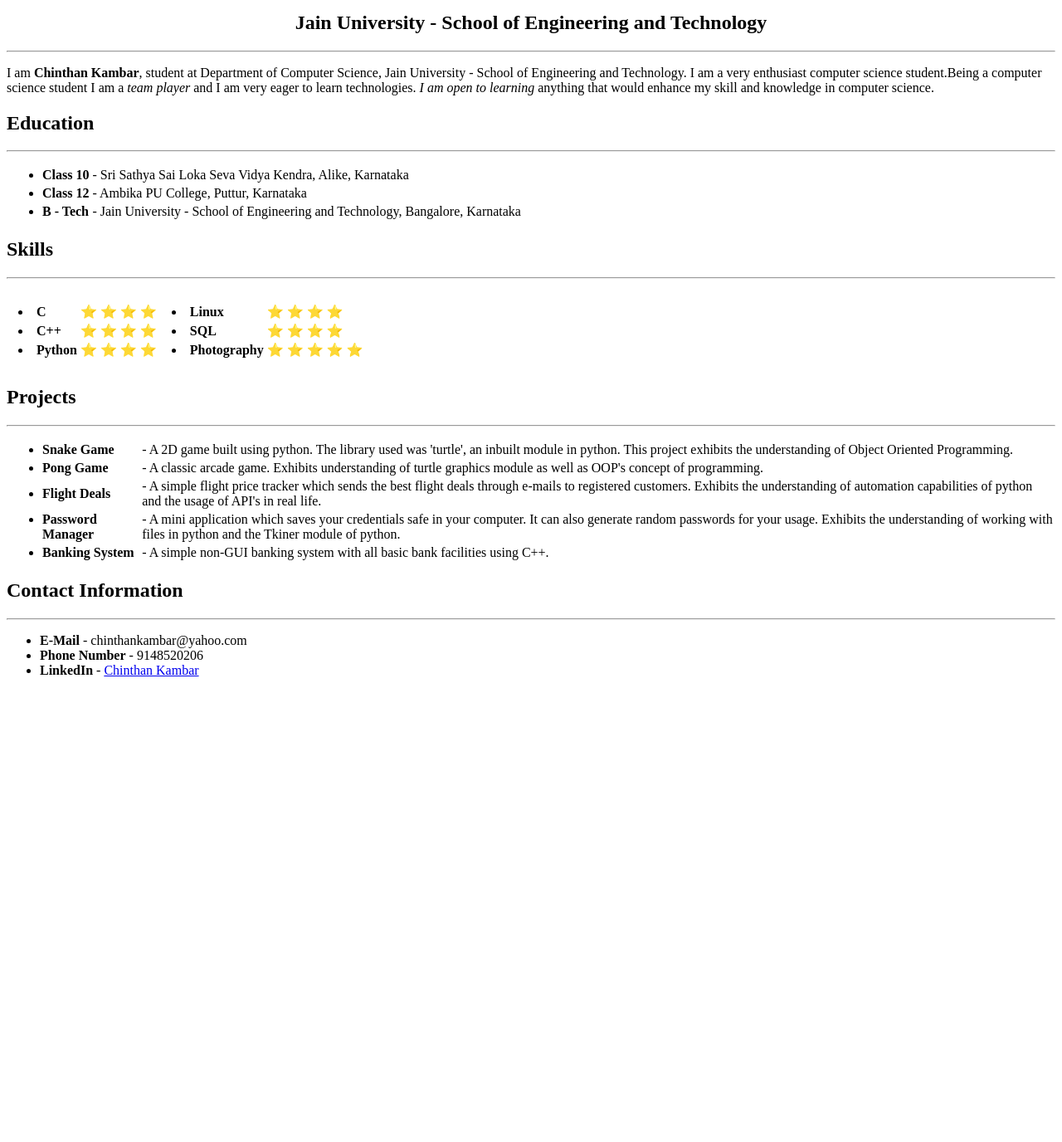
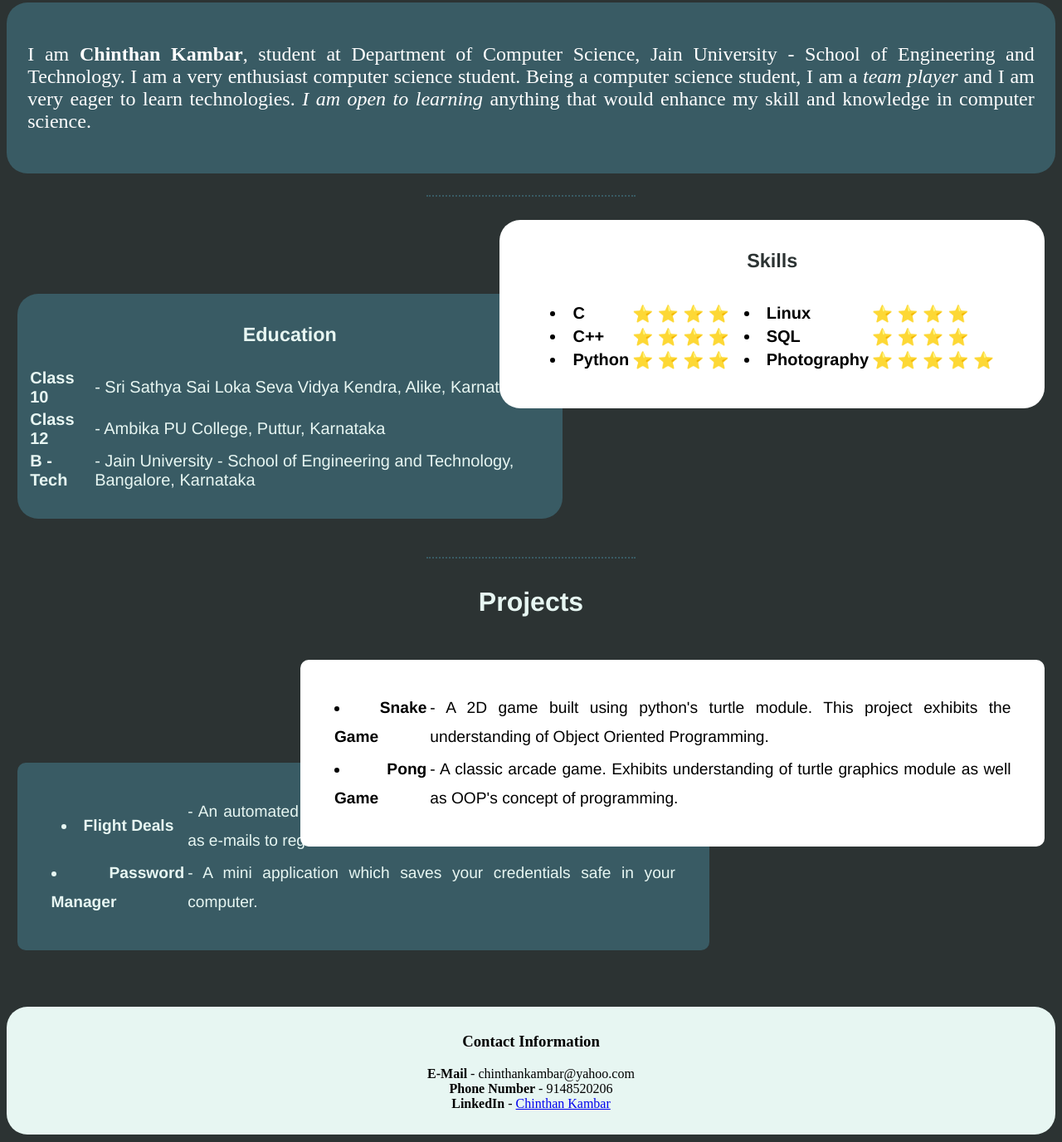
Before and after one commit to pracpython/resume, a plain HTML site: page index.html in a window 1280 px wide. Shown: the part 244-1620 px from the top of the page at 83% size. Before the commit the page ends 1077 px from the top, so only its background shows below. Drawn offline with Linux system fonts and the light colour scheme.

Commit message:
Added CSS styling step V2

```diff
--- a/index.html
+++ b/index.html
@@ -5,27 +5,15 @@
         <meta charset="utf-8">
         <meta name="description" content="Testing what i learnt about html.">
         <title>MY PORTFOLIO</title>
+        <link rel="stylesheet" href="styles/indexPage.css">
     </head>
 
+    <br>
 
     <body>
         <center>
-            <hr>
 
-            <table cellspacing="10">
-
-                <tbody>
-                    <tr>
-                        <td>
-                            <img src="images/cseLogo.png" alt="" height="100" width="100">
-                        </td>
-                        <td>
             <h1>Chinthan Kambar</h1>
-                        </td>
-                    </tr>
-                </tbody>
-
-            </table>
 
             <h2>Student</h2>
 
@@ -33,41 +21,44 @@
 
             <h2>Jain University - School of Engineering and Technology</h2>
 
-            <hr>
         </center>
+        <div class="myDescription">
 
-        <p>
+            <p class="descriptionText">
                 I am <strong>Chinthan Kambar</strong>, student at Department of Computer Science, Jain University - School of Engineering and Technology.
-            I am a very enthusiast computer science student.Being a computer science student I am a <em>team player</em> and I am very eager to learn
+                I am a very enthusiast computer science student. Being a computer science student, I am a <em>team player</em> and I am very eager to learn
                 technologies. <em>I am open to learning</em> anything that would enhance my skill and knowledge in computer science.
 
             </p>
 
-        <h2>
-            Education
-        </h2>
+        </div>
 
+        <br>
         <hr>
 
+        <div class="edskillContainer">
+            <div class="myEducation">
+                <h3 style="color: #e7f6f2;text-align: center;">
+                    Education
+                </h3>
+
                 <p>
-            <ul>
-                <table>
+
+                        <table style="margin-left: auto; margin-right:auto">
 
                             <tbody>
                                 <tr>
                                     <td>
-                                <li>
+
                                         <strong>Class 10</strong>
-                                </li>
+
                                     </td>
                                     <td>- Sri Sathya Sai Loka Seva Vidya Kendra, Alike, Karnataka</td>
                                 </tr>
 
                                 <tr>
                                     <td>
-                                <li>
                                         <strong>Class 12</strong>
-                                </li>
                                     </td>
 
                                     <td>
@@ -77,33 +68,26 @@
 
                                 <tr>
                                     <td>
-                                <li>
                                         <strong>B - Tech</strong>
-                                </li>
                                     </td>
                                     <td>
                                         - Jain University - School of Engineering and Technology, Bangalore, Karnataka
                                     </td>
                                 </tr>
+                            </tbody>
+                        </table>
+                </p>
+            </div>
 
-                    </tbody>
+            <br>
 
-                </table>
-
-
-            </ul>
-        </p>
-
-
-        <h2>
+            <div class="mySkills">
+                <h3 style="color: #2c3333;text-align: center;">
                     Skills
-        </h2>
-
-        <hr>
+                </h3>
 
                 <p>
-
-                <table cellspacing="10">
+                    <table cellspacing="10" style="margin-left:auto;margin-right:auto;">
                         <tr>
                             <td>
                                 <table>
@@ -191,19 +175,50 @@
                             </td>
                         </tr>
                     </table>
-
                 </p>
 
+            </div>
 
-        <h2>
-            Projects
-        </h2>
+        </div>
 
+        <br>
         <hr>
 
-        <p>
-            <ul>
-                <table>
+        <div class="myProjects">
+
+            <h1 style="color: #e7f6f2;text-align: center;padding: 1%;">
+                Projects
+            </h1>
+            <div class="projectSet-1">
+                <table style="margin-left:auto;margin-right:auto;">
+                    <tr>
+                        <td style="text-align: center;">
+                            <li>
+                                <strong>Flight Deals</strong>
+                            </li>
+
+                        </td>
+                        <td>
+                            - An automated flight price tracker which sends the best flight deals as e-mails to registered customers.
+                        </td>
+                    </tr>
+
+                    <tr>
+                        <td>
+                            <li>
+                                <strong>Password Manager</strong>
+                            </li>
+
+                        </td>
+                        <td>
+                            - A mini application which saves your credentials safe in your computer.
+                        </td>
+                    </tr>
+
+                </table>
+            </div>
+            <div class="projectSet-2">
+                <table style="margin-left:auto;margin-right:auto;">
                     <tr>
                         <td>
                             <li>
@@ -212,7 +227,7 @@
 
                         </td>
                         <td>
-                            - A 2D game built using python. The library used was 'turtle', an inbuilt module in python. This project exhibits the understanding of Object Oriented Programming.
+                            - A 2D game built using python's turtle module. This project exhibits the understanding of Object Oriented Programming.
                         </td>
                     </tr>
 
@@ -227,75 +242,32 @@
                             - A classic arcade game. Exhibits understanding of turtle graphics module as well as OOP's concept of programming.
                         </td>
                     </tr>
+                </table>
+            </div>
 
-                    <tr>
-                        <td>
-                            <li>
-                                <strong>Flight Deals</strong>
-                            </li>
+        </div>
 
-                        </td>
-                        <td>
-                            - A simple flight price tracker which sends the best flight deals through e-mails to registered customers. Exhibits the understanding of automation capabilities of python and the usage of API's in real life.
-                        </td>
-                    </tr>
+        <br>
 
-                    <tr>
-                        <td>
-                            <li>
-                                <strong>Password Manager</strong>
-                            </li>
+        <div class="myContact">
+            <h3 style="color: black;">
+                Contact Information
+            </h3>
 
-                        </td>
-                        <td>
-                            - A mini application which saves your credentials safe in your computer. It can also generate random passwords for your usage. Exhibits the understanding of working with files in python and the Tkiner module of python.
-                        </td>
-                    </tr>
+            <p>
+                <strong>E-Mail</strong> - chinthankambar@yahoo.com
+                <br>
 
-                    <tr>
-                        <td>
-                            <li>
-                                <strong>Banking System</strong>
-                            </li>
+                <strong>Phone Number</strong> - 9148520206
+                <br>
 
-                        </td>
-                        <td>
-                            - A simple non-GUI banking system with all basic bank facilities using C++.
-                        </td>
-                    </tr>
-
-                </table>
-
-            </ul>
+                <strong>LinkedIn</strong> - <a href="contact.html">Chinthan Kambar</a>
+                <br>
             </p>
 
-        <h2>
-            Contact Information
-        </h2>
+        </div>
 
-        <hr>
-
-        <p>
-            <ul>
-                <li>
-                    <strong>E-Mail</strong> - chinthankambar@yahoo.com
         <br>
-                </li>
-
-                <li>
-                    <strong>Phone Number</strong> - 9148520206
-                    <br>
-                </li>
-
-                <li>
-                    <strong>LinkedIn</strong> - <a href="contact.html">Chinthan Kambar</a>
-                    <br>
-                </li>
-            </ul>
-        </p>
-
-
-
 
 
 
--- /dev/null
+++ b/styles/indexPage.css
@@ -0,0 +1,116 @@
+.descriptionText{
+    color: white;
+    font-size: 24px;
+    text-align: justify;
+
+}
+
+.edskillContainer{
+    position: relative;
+    height: 400px;
+}
+
+.projectContainer{
+    position: relative;
+}
+
+.myDescription{
+    background-color: #395B64;
+    border-radius: 25px;
+    padding: 2%;
+}
+
+.myEducation{
+    background-color: #395B64;
+    border-radius: 25px;
+    bottom: 5%;
+    color: #E7F6F2;
+    font-size: 20px;
+    font-family: 'Franklin Gothic Medium', 'Arial Narrow', Arial, sans-serif;
+    left: 1%;
+    padding: 1%;
+    position: absolute;
+    width: 50%;
+}
+
+.mySkills{
+    background-color: white;
+    border-radius: 25px;
+    font-size: 20px;
+    font-family: 'Franklin Gothic Medium', 'Arial Narrow', Arial, sans-serif;
+    padding: 1%;
+    position: absolute;
+    right: 1%;
+    top: 5%;
+    width: 50%;
+}
+
+.myProjects{
+    border-radius: 25px;
+    font-family: 'Franklin Gothic Medium', 'Arial Narrow', Arial, sans-serif;
+    position: relative;
+    height: 500px;
+}
+
+.myContact{
+    background-color: #E7F6F2;
+    border-radius: 25px;
+    padding: 1%;
+    text-align: center;
+}
+
+.projectSet-1{
+    background-color: #395B64;
+    border-radius: 10px;
+    bottom: 10%;
+    color: #E7F6F2;
+    font-size: larger;
+    line-height: 35px;
+    left: 1%;
+    padding: 3%;
+    position: absolute;
+    text-align: justify;
+    width: 60%;
+}
+
+.projectSet-2{
+    background-color:white;
+    border-radius: 10px;
+    color:black;
+    font-size: larger;
+    line-height: 35px;
+    padding: 3%;
+    position: absolute;
+    right: 1%;
+    top: 20%;
+    text-align: justify;
+    width: 65%;
+}
+
+
+
+
+
+body{
+    background-color:#2C3333;
+}
+
+h3{
+    color: #A5C9CA;
+}
+
+h2{
+    color: #E7F6F2;
+}
+
+h1{
+    color: #E7F6F2;
+}
+
+hr{
+    border-style: none;
+    border-top-style: dotted;
+    border-width: 2px;
+    color: #395B64;
+    width: 20%;
+}
```
Lines whose indentation alone changed are shown as unchanged.
